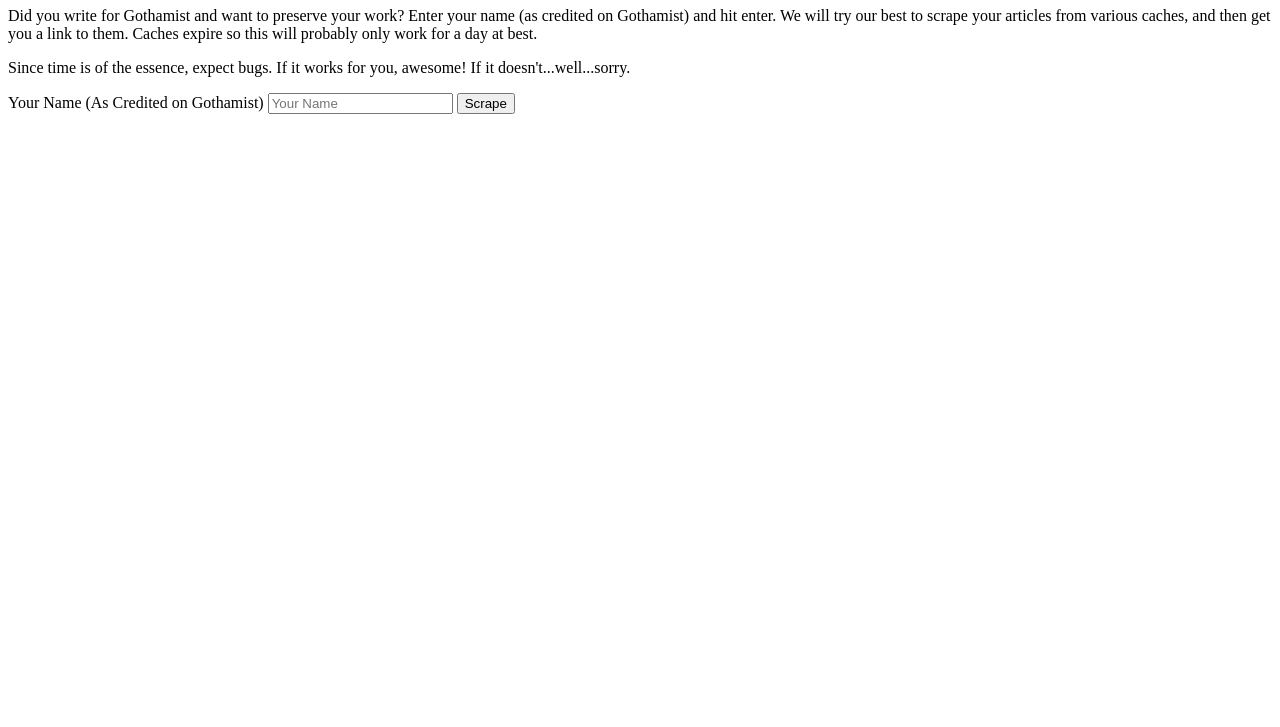
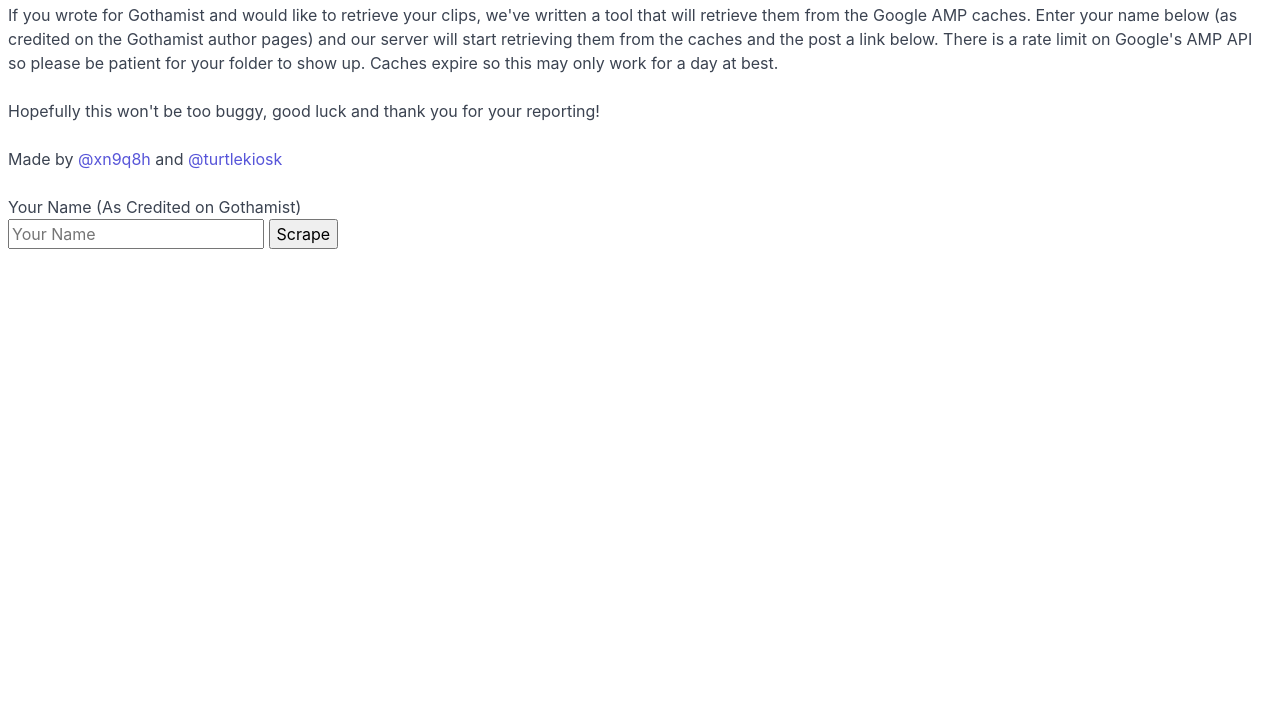
Before and after one commit to fozzle/e-clips, a website: page index.html in a window 1280 px wide. Shown: the part 73-800 px from the top of the page. Drawn offline with nearby package versions, Linux system fonts and the light colour scheme.

Commit message:
update front page

```diff
--- a/index.html
+++ b/index.html
@@ -7,23 +7,35 @@
   src="https://code.jquery.com/jquery-3.2.1.min.js"
   integrity="sha256-hwg4gsxgFZhOsEEamdOYGBf13FyQuiTwlAQgxVSNgt4="
   crossorigin="anonymous"></script>
+  <script type="text/javascript" src="https://rawgit.com/rufuspollock/s3-bucket-listing/gh-pages/list.js"></script>
+  <link rel="stylesheet" href="https://unpkg.com/spectre.css/dist/spectre.min.css">
   </head>
   <body>
-    <h1>Gothamist Author Archive Rescue Tool</h1>
+    <div class="m-2">
+      <h1>Gothamist Archive Retrieval Tool</h1>
       <p>
-      Did you write for Gothamist and want to preserve your work? Enter your name
-      (as credited on Gothamist) and hit enter. We will try our best to scrape your articles
-      from various caches, and then get you a link to them. Caches expire so this will probably only
-      work for a day at best.
+        If you wrote for Gothamist and would like to retrieve your clips,
+        we've written a tool that will retrieve them from the Google AMP caches.
+        Enter your name below (as credited on the Gothamist author pages) and our
+        server will start retrieving them from the caches and the post a link below.
+        There is a rate limit on Google's AMP API so please be patient for your folder to show up.
+        Caches expire so this may only work for a day at best.
       </p>
       <p>
-      Since time is of the essence, expect bugs. If it works for you, awesome! If it doesn't...well...sorry.
+        Hopefully this won't be too buggy, good luck and thank you for your reporting!
+      </p>
+      <p>
+        Made by <a href='https://twitter.com/xn9q8h'>@xn9q8h</a> and <a href='https://twitter.com/turtlekiosk'>@turtlekiosk</a>
       </p>
       <label for="nameInput">
         Your Name (As Credited on Gothamist)
+        <br/>
         <input type="text" placeholder="Your Name" id="nameInput" />
       </label>
       <button id="submitButton">Scrape</button>
+
+      <div id="listing"></div>
+    </div>
 
     <script type="text/javascript">
       $('#submitButton').click(() => {
@@ -47,5 +59,15 @@
           });
       });
     </script>
+
+  <script type="text/javascript">
+    var S3BL_IGNORE_PATH = true;
+    var BUCKET_NAME = 'amp-archive';
+    var BUCKET_URL = 'https://storage.googleapis.com/amp-archive';
+    var S3B_SORT = 'A2Z';
+    // var EXCLUDE_FILE = 'index.html';
+    // var AUTO_TITLE = true;
+    // var S3_REGION = 's3'; // for us-east-1
+  </script>
   </body>
 </html>
```
Lines whose indentation alone changed are shown as unchanged.
